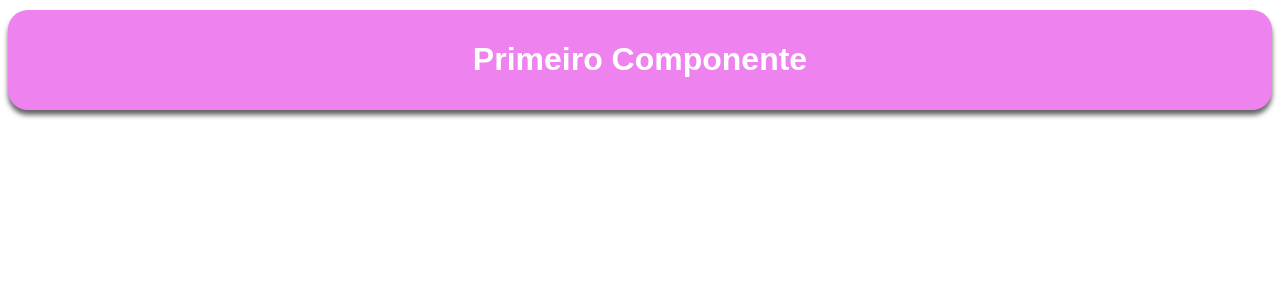
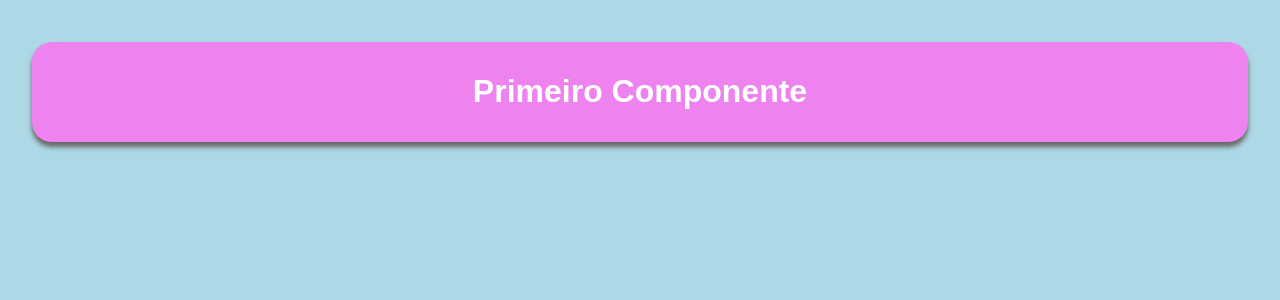
Before and after one commit to MizunoYudi/aulao_vuejs, a Vue app in the folder AulaoVueJs/: page / in a window 1280 px wide. Shown: the top 300 px of the page. Built offline with nearby package versions, Linux system fonts and the light colour scheme.

Commit message:
Criando Estilização Padrão para o Projeto em Assets

```diff
--- /dev/null
+++ b/AulaoVueJs/src/assets/main.css
@@ -0,0 +1,11 @@
+body {
+    margin: 0px;
+    background-color: lightblue;
+}
+
+#app {
+    max-width: 1280px;
+    margin: 0 auto;
+    padding: 2rem;
+    font-weight: normal;
+}
--- a/AulaoVueJs/src/main.js
+++ b/AulaoVueJs/src/main.js
@@ -1,3 +1,4 @@
+import './assets/main.css'
 import { createApp } from 'vue'
 import App from './App.vue'
 
```
